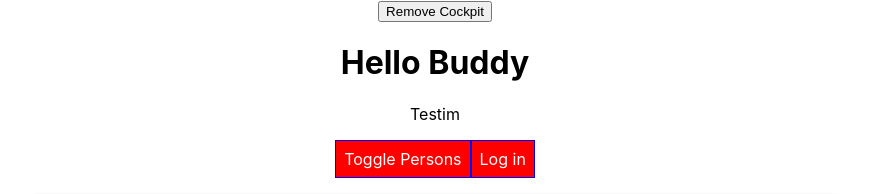
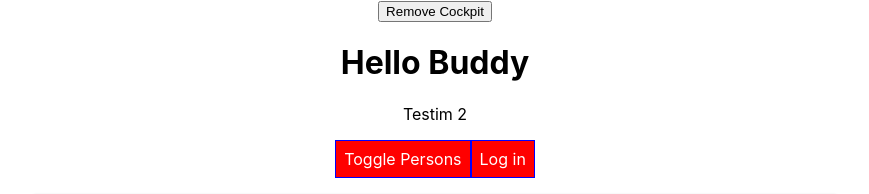
Before and after one commit to Freskim7/react-complete-guide, a React (Create React App) app: page / in a window 1280 px wide. Shown: the top 194 px of the page, without its empty margins (205-1074 px from the left). Built offline with nearby package versions, Linux system fonts and the light colour scheme.

Commit message:
Update Cockpit.js

```diff
--- a/src/components/Cockpit/Cockpit.js
+++ b/src/components/Cockpit/Cockpit.js
@@ -46,7 +46,7 @@ const Cockpit = (props) => {
     return (
         <div className="Cockpit">
         <h1>Hello Buddy</h1>
-        <p className={classes.join(" ")}>Testim</p>
+        <p className={classes.join(" ")}>Testim 2</p>
         <button ref={toggleBtnRef} className={buttonClass} onClick={props.clicked}>Toggle Persons</button>
         <button className={buttonClass} onClick={props.login}>Log in</button>
         </div>
```
